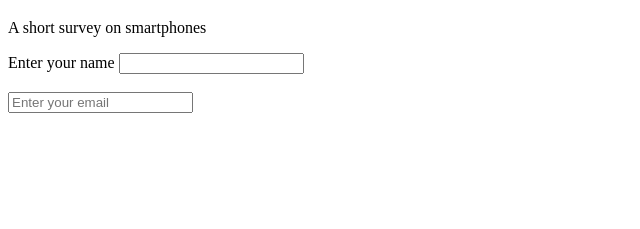
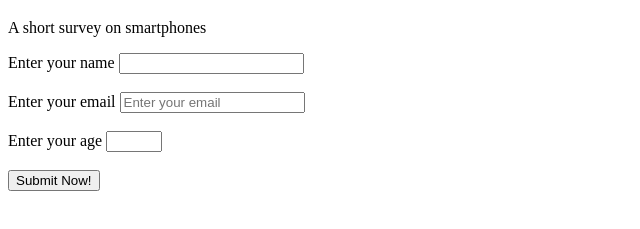
Before and after one commit to mach512/Rajendra_Mohamed_Project, a plain HTML site: page index.html in a window 1280 px wide. Shown: the part 61-290 px from the top of the page, without its empty margins (0-640 px from the left). Drawn offline with Linux system fonts and the light colour scheme.

Commit message:
Features 7-11

```diff
--- a/index.html
+++ b/index.html
@@ -11,9 +11,12 @@
     <p id="description">A short survey on smartphones</p>
     <form id="survey-form">
         <label for="name">Enter your name</label>
-        <input type="text" id="name" name="name"><br><br>
-        <input type="email" id="email" name="emailid" placeholder="Enter your email"><br>
-
+        <input type="text" id="name-label" name="name"><br><br>
+        <label for="email">Enter your email</label>
+        <input type="email" required id="email-label" name="emailid" placeholder="Enter your email"><br><br>
+        <label for="age">Enter your age</label>
+        <input type="number" min="2" max="90" required id="number-label" name="ageid"><br><br>
+        <input type="submit" value="Submit Now!">
     </form>
 </body>
 </html>
```
